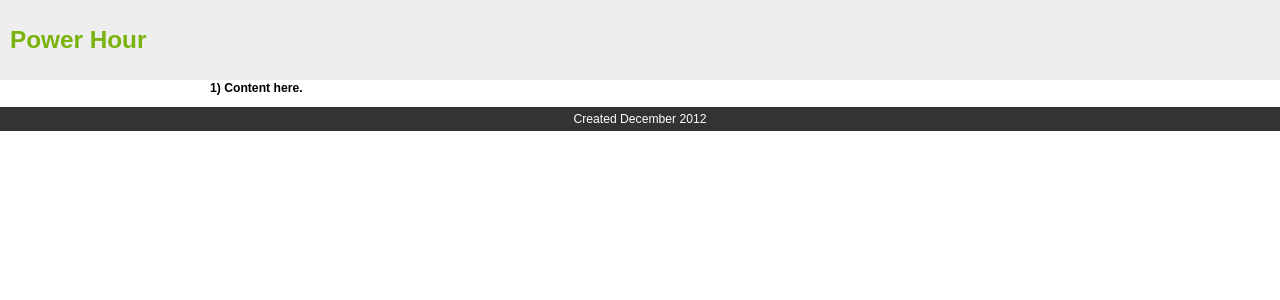
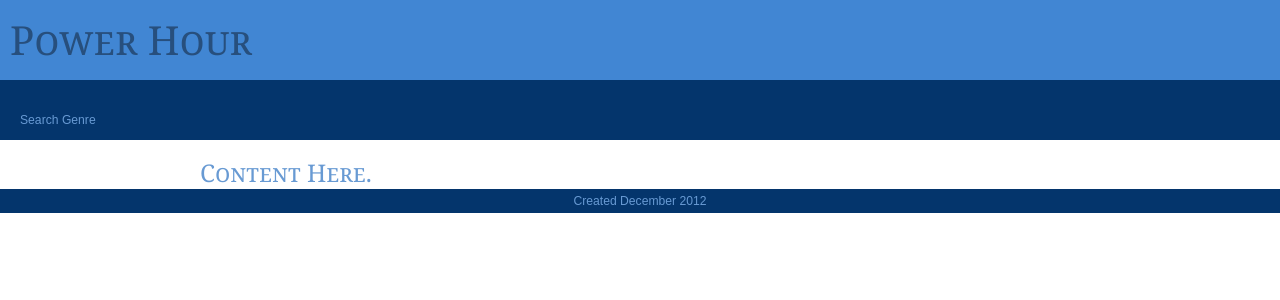
Before and after one commit to jayd3e-archive/powerHourApp, a Python web app: template powerHourApp/templates/index.mako in a window 1280 px wide. Shown: the top 300 px of the page. Run offline with Mako, Linux system fonts and the light colour scheme; the template is opened without the code that fills it, so the values that code supplies are empty.

Commit message:
changed color scheme

```diff
--- a/powerHourApp/__init__.py
+++ b/powerHourApp/__init__.py
@@ -25,7 +25,7 @@ def main(global_config, **settings):
     config.set_request_property(get_db, 'db', reify=True)
 
     #Static routes
-    config.add_static_view('style', 'forumapp:dependencies/')
+    config.add_static_view('style', 'powerHourApp:dependencies/')
 
     # Routes
     # HOME
--- a/powerHourApp/dependencies/mystyle.css
+++ b/powerHourApp/dependencies/mystyle.css
@@ -1 +1,77 @@
-CSS CODE
+/* css */
+
+html,body{margin:0;padding:0}
+
+body{font: 76% arial,sans-serif}
+
+p{margin:0 10px 10px}
+
+a{display:block;color: #006;padding:10px}
+
+h1, h2, h3, h4, h5, h6{font-family:Georgia,serif;
+    color:#689AD3;
+    font-variant: small-caps;
+    text-transform: none;
+    font-weight: 100;
+    margin-bottom: 0;}
+
+#header{position:relative;}
+
+#header h1{height:80px;
+    line-height:80px;
+    margin:0;
+    padding-left:10px;
+    background: #4186D3;
+    color: #274F7D;
+    font-family:Georgia,serif;
+    font-variant: small-caps;
+    text-transform: none;
+    font-weight: 100;
+    margin-bottom: 0;
+    font-size: 40px;}
+
+#header a{position:absolute;
+    right:0;
+    top:23px}
+
+#subheader {height:60px;
+    line-height:80px;
+    margin:0;
+    padding-left:10px;
+    background:#04356C;
+    color: #689AD3;}
+
+#content p{line-height:1.4}
+
+#navigation{background:#B9CAFF}
+
+#extra{background:#FF8539}
+
+#footer{background: #333;
+    color: #FFF}
+
+#footer p{margin:0;
+    padding:5px 10px;
+    text-align:center}
+
+#footer a{display:inline;
+    padding:0;
+    color: #C6D5FD}
+
+#wrapper{float:left;
+    width:100%}
+
+#content{margin: 0 200px}
+
+#navigation{float:left;
+    width:200px;
+    margin-left:-100%}
+
+#extra{float:left;
+    width:200px;
+    margin-left:-200px}
+
+#footer{clear:left;
+    width:100%;
+     background:#04356C;
+     color: #689AD3;}
--- a/powerHourApp/templates/index.mako
+++ b/powerHourApp/templates/index.mako
@@ -1,38 +1,16 @@
 <html>
     <head>
         <title>Power Hour</title>
-        <meta http-equiv="content-type" content="text/html; charset=iso-8859-1">
-        <meta name="generator" content="HAPedit 3.1">
-        <style type="text/css">
-            html,body{margin:0;padding:0}
-            body{font: 76% arial,sans-serif}
-            p{margin:0 10px 10px}
-            a{display:block;color: #006;padding:10px}
-            div#header{position:relative}
-            div#header h1{height:80px;line-height:80px;margin:0;
-            padding-left:10px;background: #EEE;color: #79B30B}
-            div#header a{position:absolute;right:0;top:23px}
-            div#content p{line-height:1.4}
-            div#navigation{background:#B9CAFF}
-            div#extra{background:#FF8539}
-            div#footer{background: #333;color: #FFF}
-            div#footer p{margin:0;padding:5px 10px;text-align:center}
-            div#footer a{display:inline;padding:0;color: #C6D5FD}
-
-            div#wrapper{float:left;width:100%}
-            div#content{margin: 0 200px}
-            div#navigation{float:left;width:200px;margin-left:-100%}
-            div#extra{float:left;width:200px;margin-left:-200px}
-            div#footer{clear:left;width:100%}
-        </style>
+        <link rel="stylesheet" type="text/css" href="/style/mystyle.css"/>
     </head>
     <body>
         <div id="container">
             <div id="header"><h1>Power Hour</h1></div>
+            <div id="subheader"> <p> Search Genre </p> </div>
 
             <div id="wrapper">
                 <div id="content">
-                    <p><strong>1) Content here.</strong> </p>
+                    <h1> Content Here.</h1>
                 </div>
             </div>
 
```
